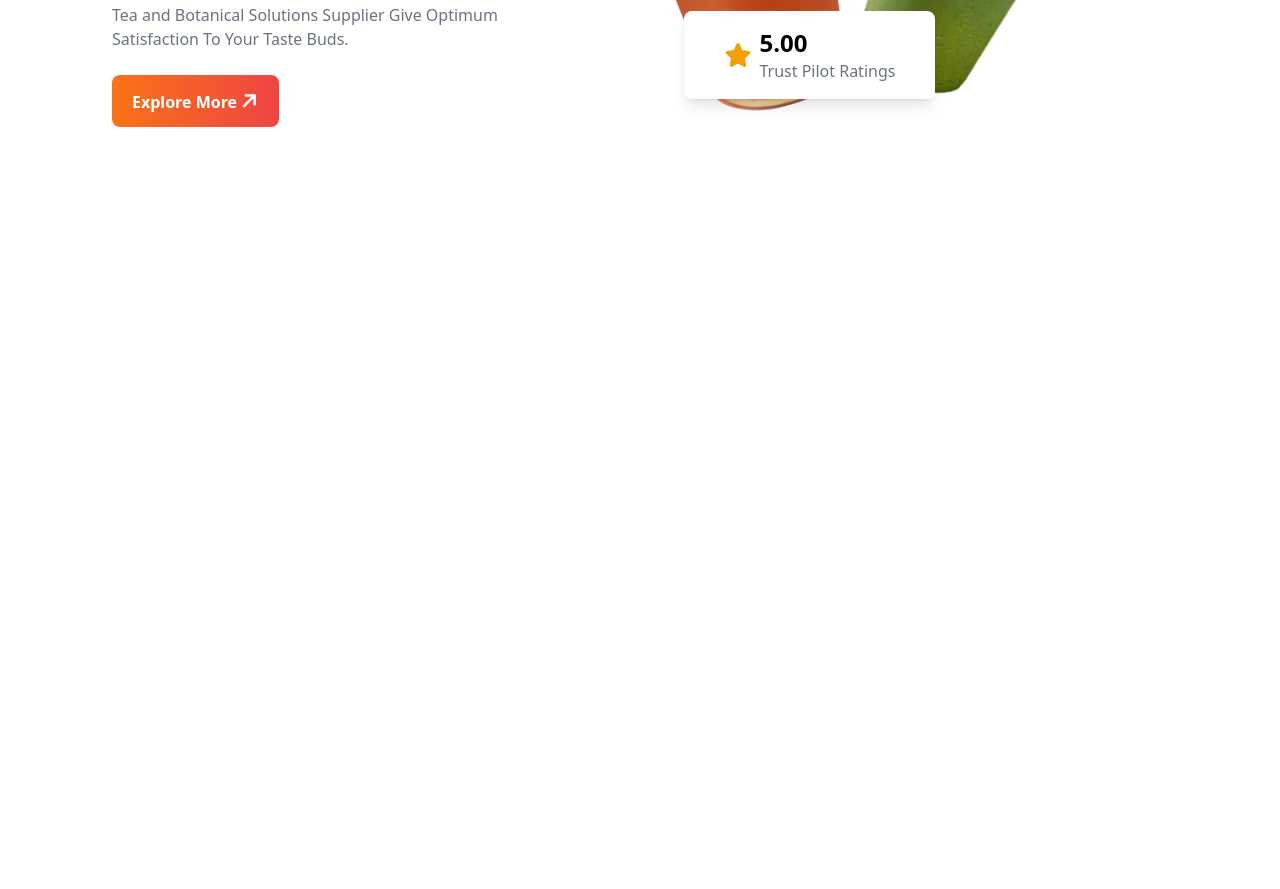
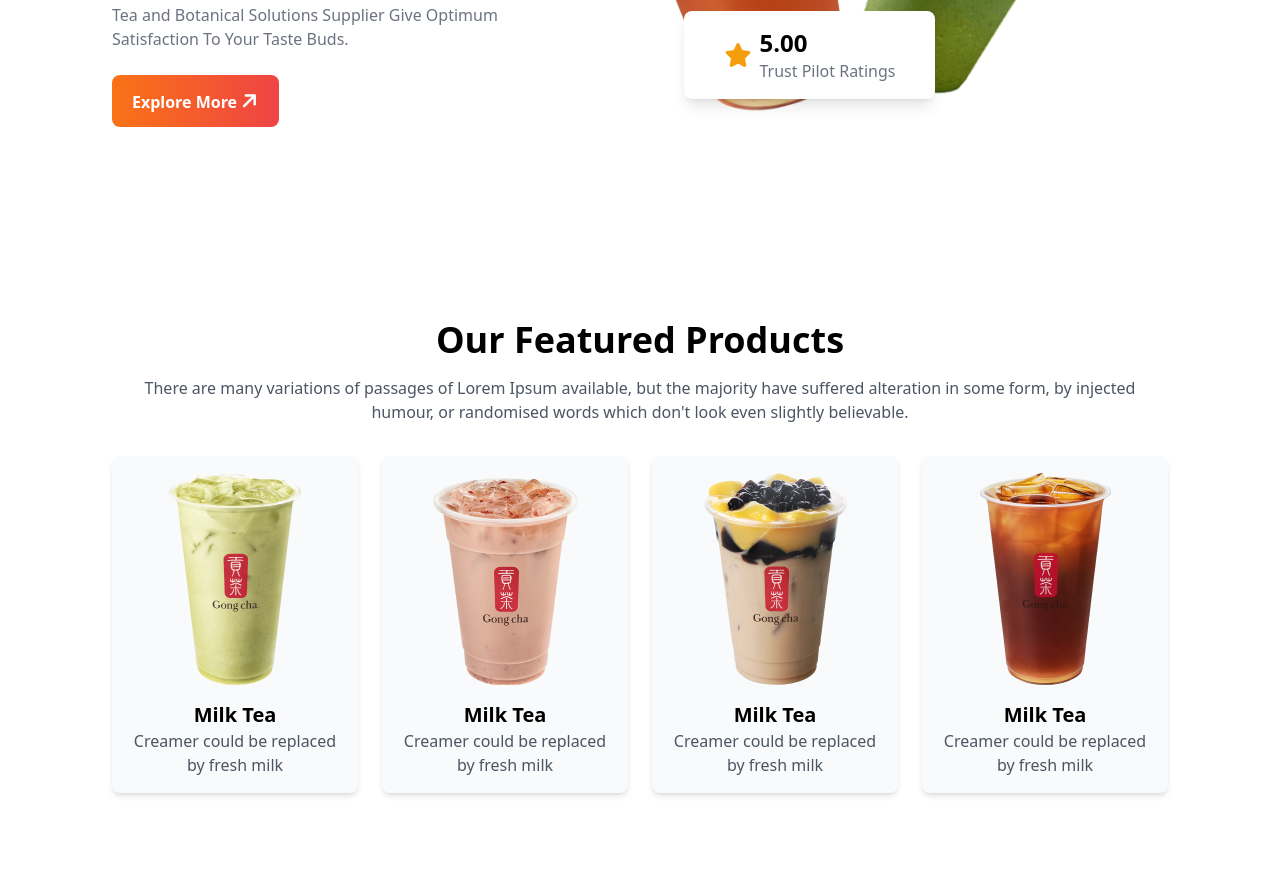
Before and after one commit to kingofdev-sujon/tea-house-project, a plain HTML site: page index.html in a window 1280 px wide. Shown: the part 349-1238 px from the top of the page. Before the commit the page ends 800 px from the top, so only its background shows below. Drawn offline with nearby package versions, Linux system fonts and the light colour scheme.

Commit message:
featured product section completed

```diff
--- a/index.html
+++ b/index.html
@@ -31,7 +31,7 @@
     <!-- main content -->
     <main class="max-w-screen-xl mx-auto px-16 lg:px-28">
 
-        <header class="flex pt-10 mb-20">
+        <header class="lg:flex pt-10 mb-20">
             <!-- text content -->
             <div>
                 <h1 class="text-5xl md:text-7xl">It's good <br> tea time at The <br> Tea House</h1>
@@ -66,6 +66,54 @@
             </div>
         </header>
 
+        <!-- featured product section -->
+        <section class="py-8 lg:py-24">
+
+            <!-- title -->
+            <div class="text-center mb-8">
+                <h1 class="text-3xl md:text-4xl font-bold mb-4">Our Featured Products</h1>
+                <p class="text-gray-600">
+                    There are many variations of passages of Lorem Ipsum available, but the majority have suffered
+                    alteration in some form, by injected humour, or randomised words which don't look even slightly
+                    believable.
+                </p>
+            </div>
+            <!-- Grid Cards -->
+            <div class="grid grid-cols-1 md:grid-cols-2 lg:grid-cols-4 gap-6 text-center">
+                <!-- Product Card -->
+                <div class="rounded-lg shadow-md bg-gray-50 overflow-hidden">
+                    <img class="mx-auto pt-4" src="./images/tea-1.png" alt="tea1">
+                    <div class="p-4">
+                        <h2 class="text-xl font-bold">Milk Tea</h2>
+                        <p class="text-gray-600">Creamer could be replaced by fresh milk</p>
+                    </div>
+                </div>
+                <div class="rounded-lg shadow-md bg-gray-50 overflow-hidden">
+                    <img class="mx-auto pt-4" src="./images/tea-2.png" alt="black tea">
+                    <div class="p-4">
+                        <h2 class="text-xl font-bold">Milk Tea</h2>
+                        <p class="text-gray-600">Creamer could be replaced by fresh milk</p>
+                    </div>
+                </div>
+                <div class="rounded-lg shadow-md bg-gray-50 overflow-hidden">
+                    <img class="mx-auto pt-4" src="./images/tea-3.png" alt="green tea">
+                    <div class="p-4">
+                        <h2 class="text-xl font-bold">Milk Tea</h2>
+                        <p class="text-gray-600">Creamer could be replaced by fresh milk</p>
+                    </div>
+                </div>
+                <div class="rounded-lg shadow-md bg-gray-50 overflow-hidden">
+                    <img class="mx-auto pt-4" src="./images/tea-4.png" alt="lemon tea">
+                    <div class="p-4">
+                        <h2 class="text-xl font-bold">Milk Tea</h2>
+                        <p class="text-gray-600">Creamer could be replaced by fresh milk</p>
+                    </div>
+                </div>
+
+            </div>
+
+        </section>
+
     </main>
 
     <footer>
```
